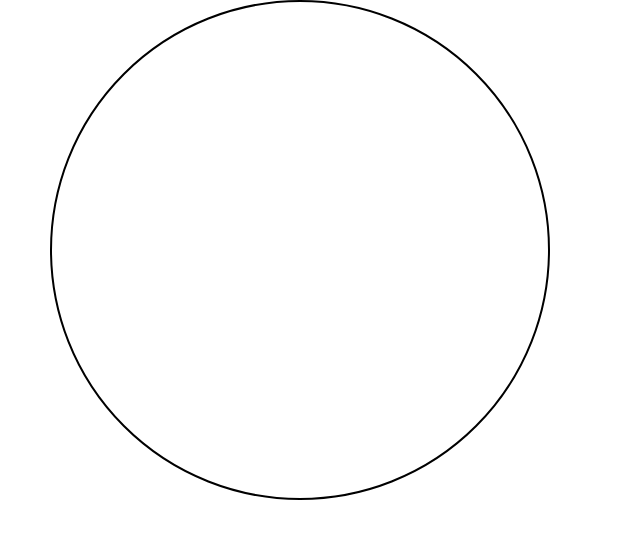
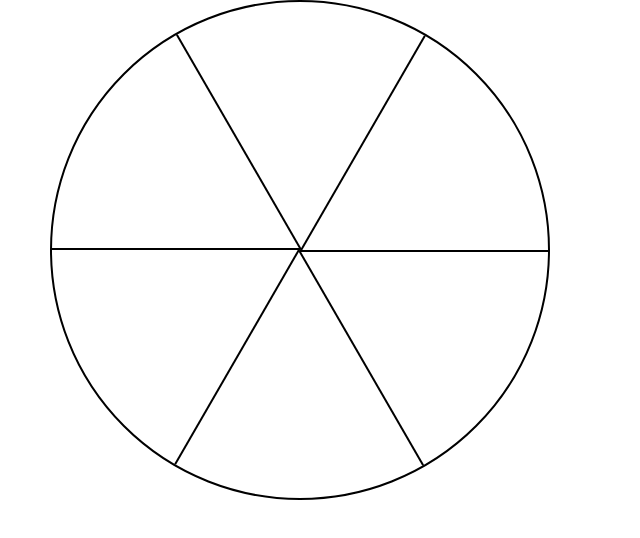
Before and after one commit to tobisupreme/wheeler-ferret, a plain HTML site: page index.html in a window 1280 px wide. Shown: the whole page, without its empty margins (0-640 px from the left). Drawn offline with Linux system fonts and the light colour scheme.

Commit message:
Add .line selector

```diff
--- a/style.css
+++ b/style.css
@@ -14,3 +14,33 @@
     max-height: 500px;
     max-width: 500px;
 }
+
+.line {
+    background-color: black;
+    width: 50%;
+    height: 2px;
+    position: absolute;
+    left: 50%;
+    top: 50%;
+    transform-origin: 0% 0%;
+}
+
+.line:nth-of-type(2) {
+    transform: rotate(60deg);
+}
+
+.line:nth-of-type(3) {
+    transform: rotate(120deg);
+}
+
+.line:nth-of-type(4) {
+    transform: rotate(180deg);
+}
+
+.line:nth-of-type(5) {
+    transform: rotate(240deg);
+}
+
+.line:nth-of-type(6) {
+    transform: rotate(300deg);
+}
```
